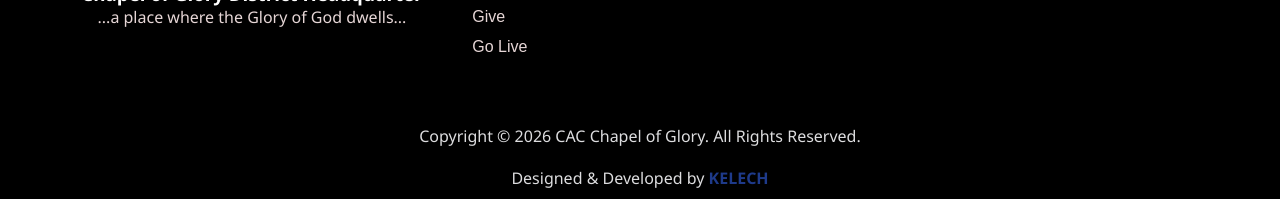
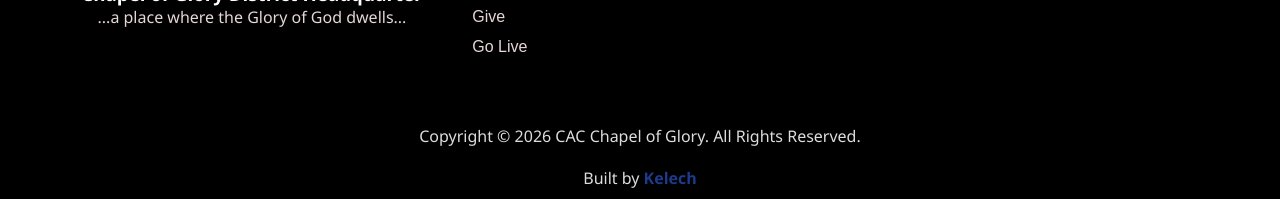
Before and after one commit to cacchapelofglory/church, a plain HTML site: page about.html in a window 1280 px wide. Shown: the part 1825-2024 px from the top of the page. Drawn offline with nearby package versions, Linux system fonts and the light colour scheme.

Commit message:
Update about.html

```diff
--- a/about.html
+++ b/about.html
@@ -199,8 +199,7 @@
             </div>
         </div>
         <div>
-            <div class="footer-down"><p>Copyright &copy; 2026 CAC Chapel of Glory. All Rights Reserved.</p><p class="site-credit">Designed & Developed by <a href="https://studio.kelech.me/">KELECH</a>
-
+            <div class="footer-down"><p>Copyright &copy; 2026 CAC Chapel of Glory. All Rights Reserved.</p><p class="site-credit">Built by <a href="https://studio.kelech.me/">Kelech</a></p></div>
             </p></div>
         </div>
     </footer>
```
